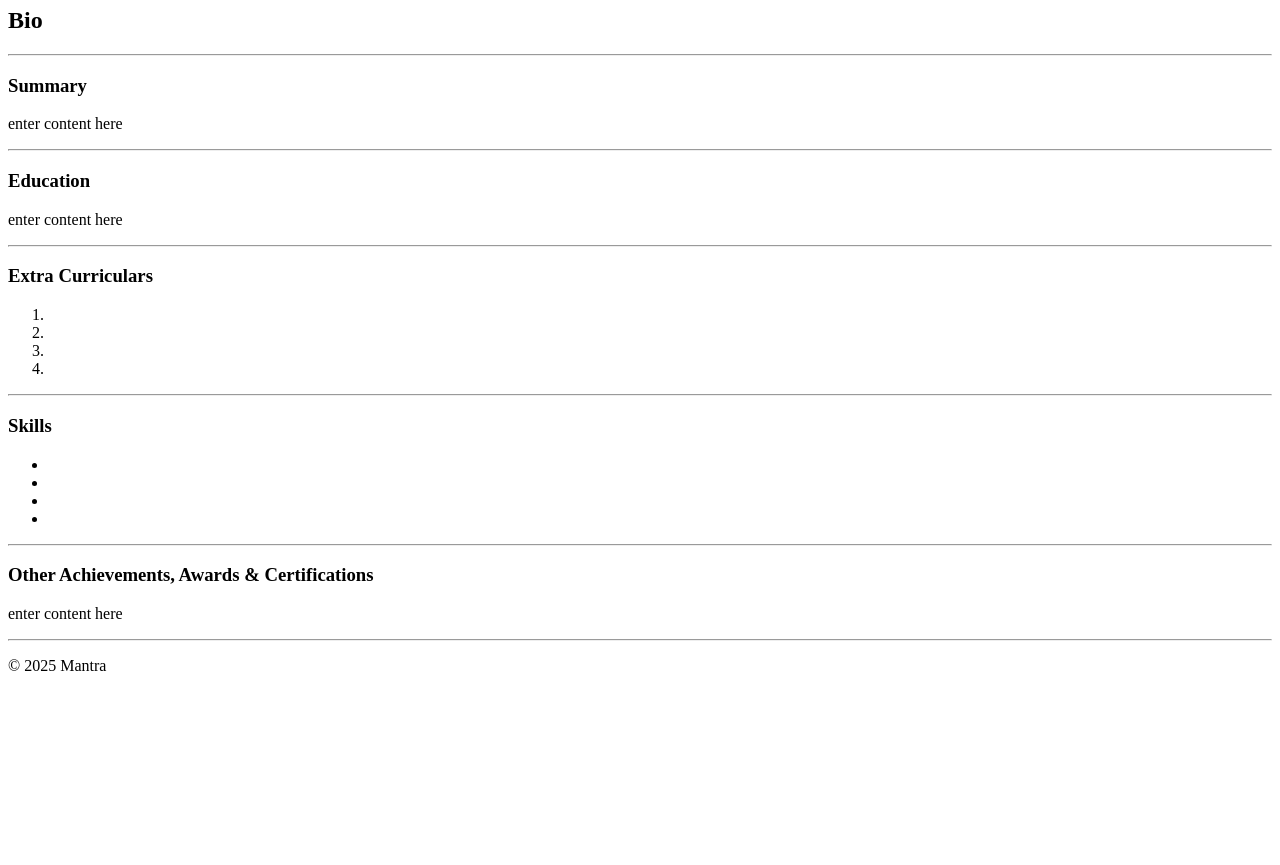
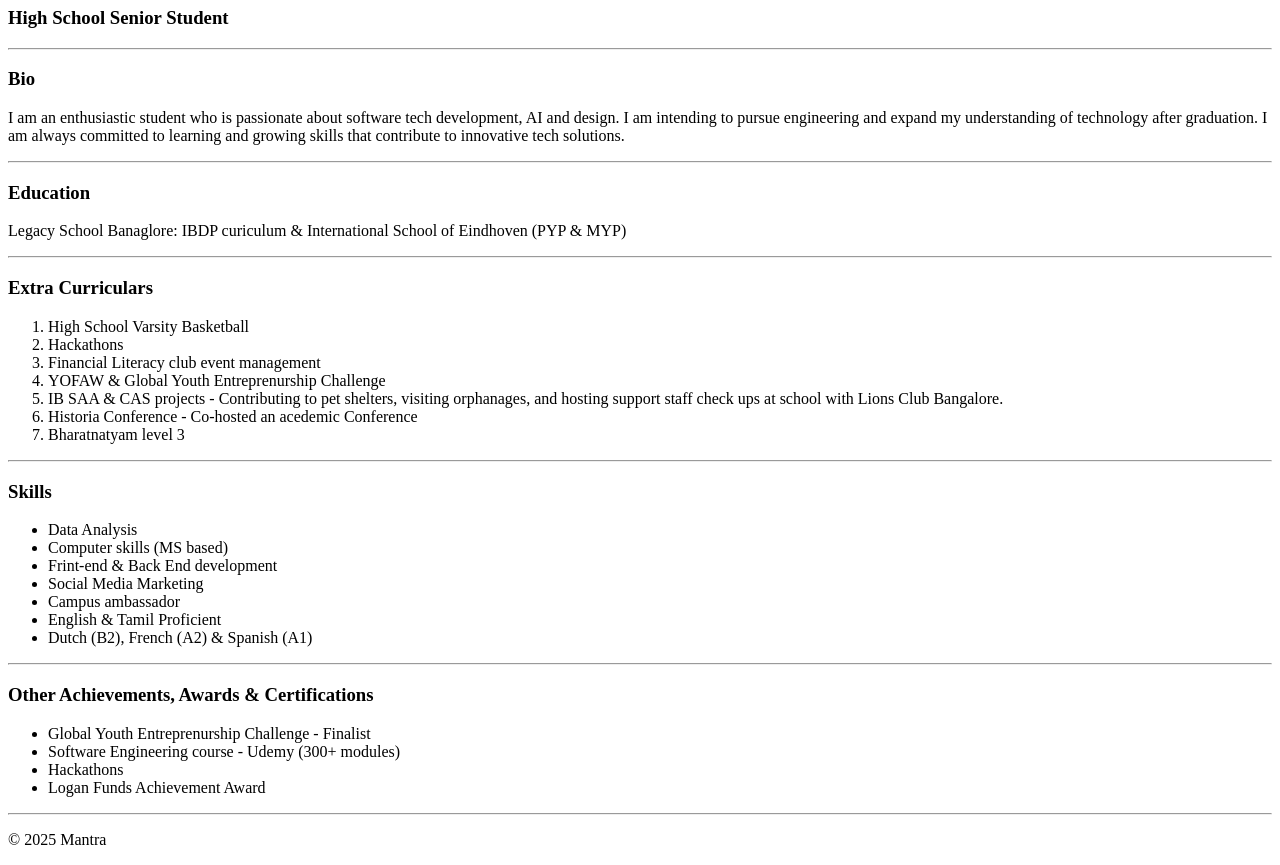
Before and after one commit to Mantra-giT-Hub/ResumeTemplate, a plain HTML site: page index.html in a window 1280 px wide. Shown: the part 73-938 px from the top of the page. Before the commit the page ends 800 px from the top, so only its background shows below. Drawn offline with Linux system fonts and the light colour scheme.

Commit message:
index.html

```diff
--- a/index.html
+++ b/index.html
@@ -3,38 +3,49 @@
     <title>My Resume Template</title>
 </head>
 <body>
-    <h1>Name</h1>
-    <h2>Bio</h2>
+    <h1>Salai Mantralaya</h1>
+    <h3>High School Senior Student </h3>
     <hr/>
 
-    <h3>Summary</h3>
-    <p>enter content here</p>
+    <h3>Bio</h3>
+    <p> I am an enthusiastic student who is passionate about software tech development, AI and design. I am intending to pursue engineering and expand my understanding of technology after graduation. I am always committed to learning and growing skills that contribute to innovative tech solutions.</p>
     <hr/>
 
     <h3>Education</h3>
-    <p>enter content here</p>
+    <p>Legacy School Banaglore: IBDP curiculum & International School of Eindhoven (PYP & MYP)</p>
     <hr/>
 
     <h3>Extra Curriculars</h3>
     <p><ol>
-        <li></li>
-        <li></li>
-        <li></li>
-        <li></li>
+        <li>High School Varsity Basketball</li>
+        <li>Hackathons</li>
+        <li>Financial Literacy club event management</li>
+        <li>YOFAW & Global Youth Entreprenurship Challenge</li>
+        <li>IB SAA & CAS projects - Contributing to pet shelters, visiting orphanages, and hosting support staff check ups at school with Lions Club Bangalore. </li>
+        <li>Historia Conference - Co-hosted an acedemic Conference</li>
+        <li>Bharatnatyam level 3</li>
     </ol></p>
     <hr/>
 
     <h3>Skills</h3>
     <p>  <p><ul>
-        <li></li>
-        <li></li>
-        <li></li>
-        <li></li>
+        <li>Data Analysis</li>
+        <li>Computer skills (MS based)</li>
+        <li>Frint-end & Back End development</li>
+        <li>Social Media Marketing</li>
+        <li>Campus ambassador</li>
+        <li>English & Tamil Proficient</li>
+        <li>Dutch (B2), French (A2) & Spanish (A1)</li>
     </ul></p></p>
     <hr/>
 
     <h3>Other Achievements, Awards & Certifications</h3>
-    <p>enter content here</p>
+    <p></p><ul>
+        <li>Global Youth Entreprenurship Challenge - Finalist</li>
+        <li>Software Engineering course - Udemy (300+ modules)</li>
+        <li>Hackathons</li>
+        <li>Logan Funds Achievement Award</li>
+    </ul>
         <hr/>
 
 </body>
```
